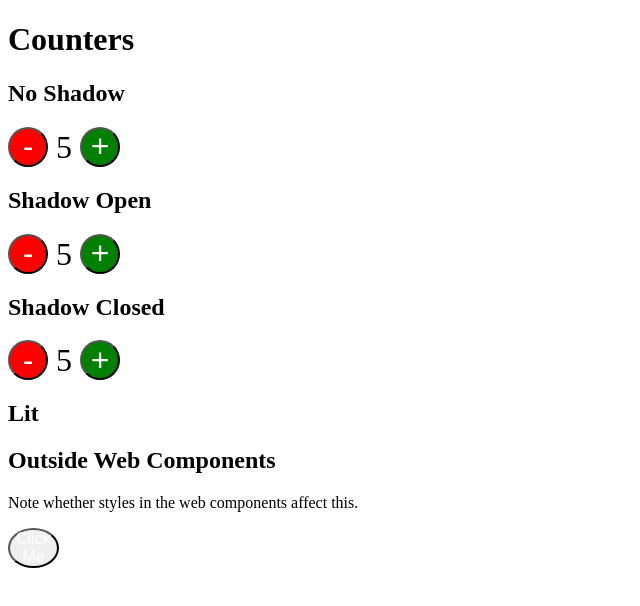
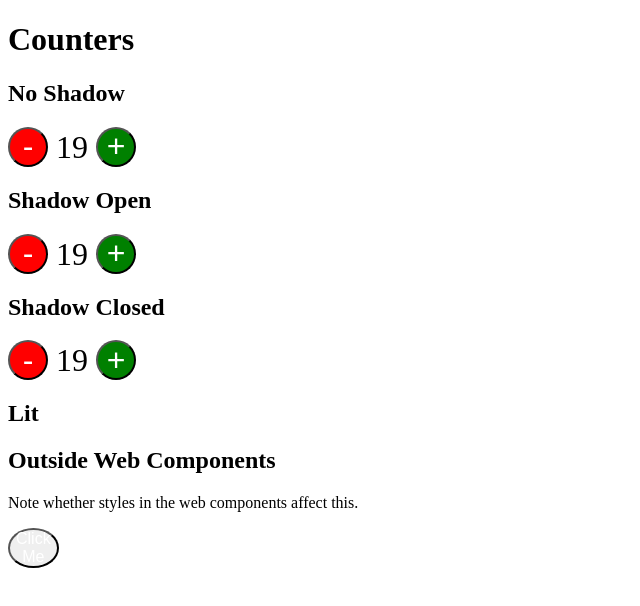
Before and after one commit to mvolkmann/web-components-demo, a plain HTML site: page index.html in a window 1280 px wide. Both pictures are taken after a click on the button "Click Me". Shown: the whole page, without its empty margins (0-640 px from the left). Drawn offline with Linux system fonts and the light colour scheme.

Commit message:
progress

```diff
--- a/index.html
+++ b/index.html
@@ -24,8 +24,17 @@
       };
 
       function reportCount() {
-        const counter = document.querySelector("counter-shadow-open");
-        alert(counter.count);
+        let counter = document.querySelector("counter-no-shadow");
+        counter.count = 19;
+        console.log("no shadow: counter.count =", counter.count);
+
+        counter = document.querySelector("counter-shadow-open");
+        counter.count = 19;
+        console.log("shadow open: counter.count =", counter.count);
+
+        counter = document.querySelector("counter-shadow-closed");
+        counter.count = 19;
+        console.log("shadow closed: counter.count =", counter.count);
       }
     </script>
   </head>
```
